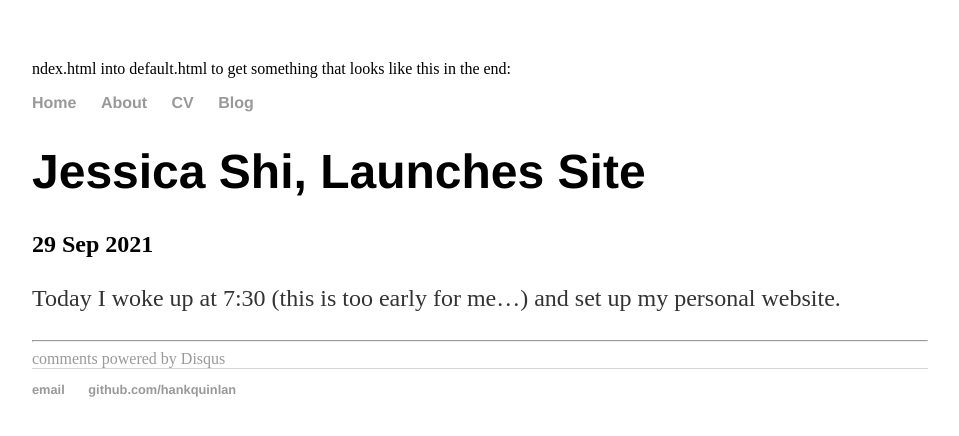
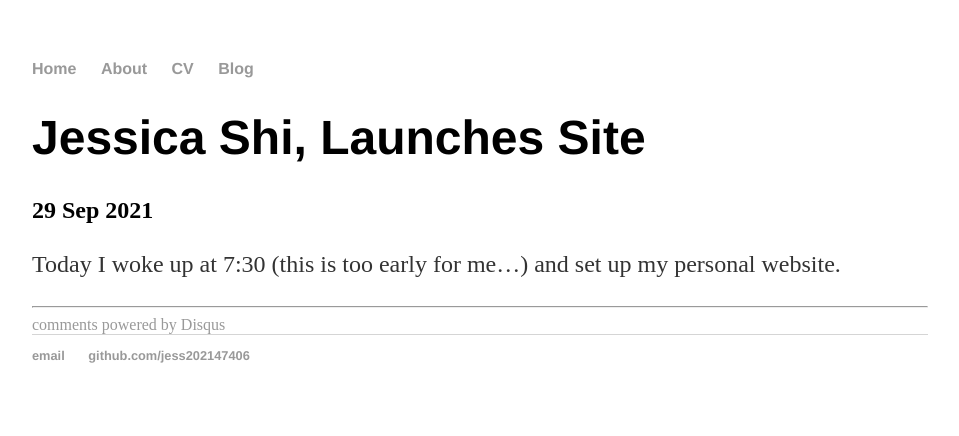
Before and after one commit to jess202147406/jess202147406.github.io, a Jekyll site: the page built from _posts/2021-09-29-jessica-shi-site-launched.md, in a window 1280 px wide. Shown: the top 436 px of the page, without its empty margins (160-1119 px from the left). Built offline with Jekyll 4.4.1, drawn with Linux system fonts in a browser that asks for light colours; comment, search, counter and statistics services are not loaded.

Commit message:
Update default.html

```diff
--- a/_layouts/default.html
+++ b/_layouts/default.html
@@ -1,4 +1,3 @@
-ndex.html into default.html to get something that looks like this in the end:
 
 <!DOCTYPE html>
 	<html>
@@ -23,8 +22,8 @@
 			</div><!-- /.container -->
 			<footer>
 	    		<ul>
-	        		<li><a href="mailto:hankquinlanhub@gmail.com">email</a></li>
-	        		<li><a href="https://github.com/hankquinlan">github.com/hankquinlan</a></li>
+	        		<li><a href="mailto:j.shi36@lse.ac.uk">email</a></li>
+	        		<li><a href="https://jess202147406.github.io/">github.com/jess202147406</a></li>
 				</ul>
 			</footer>
 		</body>
```
